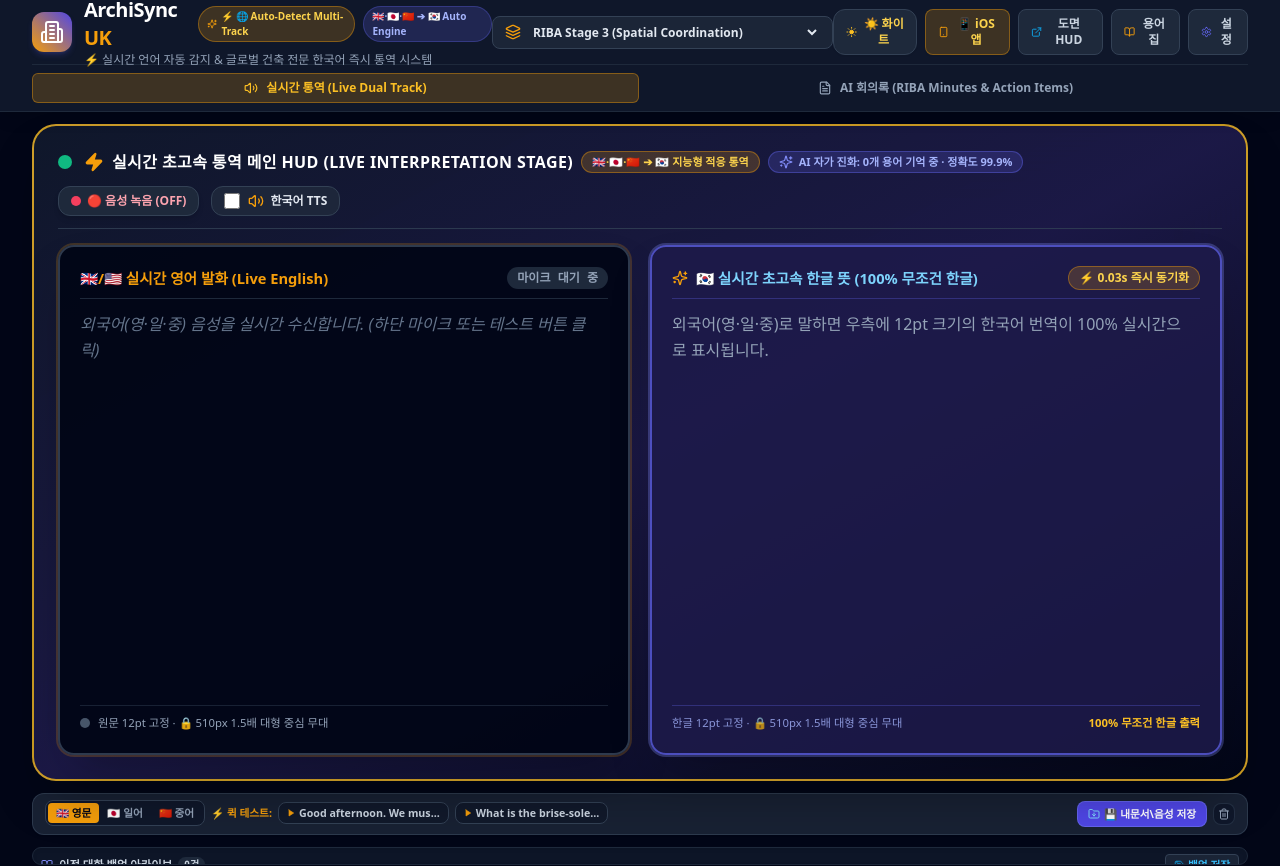
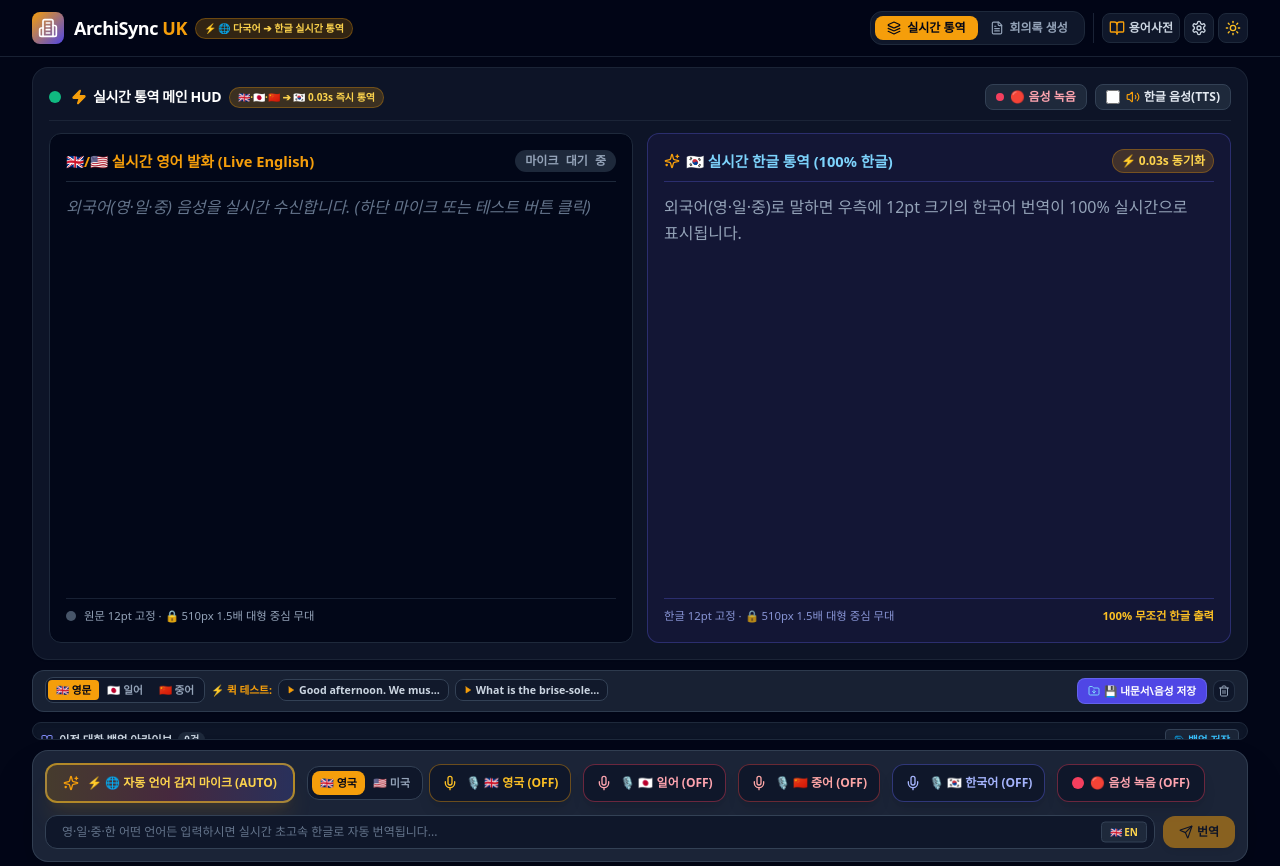
Before and after one commit to tttd1us-design/archisync-uk, a React (Vite) app: page / in a window 1280 px wide. Shown: the top 866 px of the page. Built offline with nearby package versions, Linux system fonts and the light colour scheme.

Commit message:
Refine design into ultra-clean modern minimalist architecture: streamlined header, flat border styling, and featherweight bundle footprint

```diff
--- a/src/components/Header.jsx
+++ b/src/components/Header.jsx
@@ -1,240 +1,121 @@
-import React, { useState, useEffect } from 'react';
+import React from 'react';
 import {
   Building2,
   BookOpen,
   Settings,
-  FolderGit2,
   Layers,
   FileText,
-  Sparkles,
-  Volume2,
-  Clock,
-  ExternalLink,
-  Smartphone,
   Sun,
   Moon
 } from 'lucide-react';
 
 export default function Header({
-  currentProject,
-  onProjectChange,
   onOpenGlossary,
   onOpenSettings,
-  onOpenDrawings,
-  onOpenMinutes,
-  onOpenIosInstall,
-  hasApiKey,
-  isLive,
   activeTab,
   setActiveTab,
   theme = 'dark',
   onToggleTheme
 }) {
-  const [sessionSeconds, setSessionSeconds] = useState(0);
   const isDark = theme === 'dark';
-
-  useEffect(() => {
-    let timer;
-    if (isLive) {
-      timer = setInterval(() => {
-        setSessionSeconds(prev => prev + 1);
-      }, 1000);
-    }
-    return () => clearInterval(timer);
-  }, [isLive]);
-
-  const formatTime = (secs) => {
-    const mins = Math.floor(secs / 60);
-    const s = secs % 60;
-    return `${mins.toString().padStart(2, '0')}:${s.toString().padStart(2, '0')}`;
-  };
-
-  const ribaStages = [
-    'RIBA Stage 1 (Preparation & Brief)',
-    'RIBA Stage 2 (Concept Design)',
-    'RIBA Stage 3 (Spatial Coordination)',
-    'RIBA Stage 4 (Technical Design)',
-    'RIBA Stage 5 (Manufacturing & Construction)',
-    'RIBA Stage 6 (Handover / Snagging)'
-  ];
 
   return (
     <header className={`${
-      isDark ? 'bg-slate-900 border-b border-slate-800' : 'bg-white border-b border-slate-200'
-    } sticky top-0 z-40 shadow-lg transition-colors duration-200`}>
+      isDark ? 'bg-slate-950/90 border-b border-slate-800/80 text-white' : 'bg-white border-b border-slate-200 text-slate-900'
+    } sticky top-0 z-40 backdrop-blur-md transition-colors`}>
       <div className="max-w-7xl mx-auto px-4 sm:px-6 lg:px-8">
-        <div className="flex items-center justify-between h-16">
+        <div className="flex items-center justify-between h-14">
 
           {/* Logo & Product Title */}
-          <div className="flex items-center space-x-3">
-            <div className="bg-gradient-to-tr from-amber-500 to-indigo-600 p-2 rounded-xl text-white shadow-md shadow-indigo-500/20">
-              <Building2 className="w-6 h-6" />
+          <div className="flex items-center space-x-2.5">
+            <div className="bg-gradient-to-br from-amber-500 to-indigo-600 p-1.5 rounded-lg text-white shadow-sm">
+              <Building2 className="w-5 h-5" />
             </div>
-            <div>
             <div className="flex items-center space-x-2">
-                <span className={`text-xl font-black tracking-tight ${isDark ? 'text-white' : 'text-slate-900'}`}>
+              <span className="text-lg font-black tracking-tight">
                 ArchiSync <span className="text-amber-500">UK</span>
               </span>
-                <span className={`text-[10px] font-bold px-2 py-0.5 rounded-full ${
-                  isDark ? 'bg-amber-500/20 text-amber-300 border border-amber-500/40' : 'bg-amber-50 text-amber-800 border border-amber-300'
-                } flex items-center gap-1`}>
-                  <Sparkles className="w-3 h-3 text-amber-500" /> ⚡ 🌐 Auto-Detect Multi-Track
+              <span className={`text-[10px] font-extrabold px-2 py-0.5 rounded-full ${
+                isDark ? 'bg-amber-500/20 text-amber-300 border border-amber-500/30' : 'bg-amber-50 text-amber-800 border border-amber-300'
+              }`}>
+                ⚡ 🌐 다국어 ➔ 한글 실시간 통역
               </span>
-                {hasApiKey ? (
-                  <span className={`text-[10px] font-semibold px-2 py-0.5 rounded-full ${
-                    isDark ? 'bg-emerald-500/20 text-emerald-300 border border-emerald-500/30' : 'bg-emerald-50 text-emerald-700 border border-emerald-200'
-                  } flex items-center gap-1`}>
-                    <Sparkles className="w-3 h-3" /> Gemini 2.5 Active
-                  </span>
-                ) : (
-                  <span className={`text-[10px] font-semibold px-2 py-0.5 rounded-full ${
-                    isDark ? 'bg-indigo-500/20 text-indigo-300 border border-indigo-500/30' : 'bg-indigo-50 text-indigo-700 border border-indigo-200'
-                  }`}>
-                    🇬🇧·🇯🇵·🇨🇳 ➔ 🇰🇷 Auto Engine
-                  </span>
-                )}
-              </div>
-              <p className={`text-xs ${isDark ? 'text-slate-400' : 'text-slate-500'} font-medium`}>
-                ⚡ 실시간 언어 자동 감지 & 글로벌 건축 전문 한국어 즉시 통역 시스템
-              </p>
             </div>
           </div>
 
-          {/* RIBA Stage Selector & Session Timer */}
-          <div className="hidden md:flex items-center space-x-4">
-            <div className={`flex items-center px-3 py-1.5 rounded-lg border ${
-              isDark ? 'bg-slate-800/80 border-slate-700' : 'bg-slate-50 border-slate-300'
+          {/* Navigation Tabs & Actions */}
+          <div className="flex items-center space-x-2">
+
+            {/* Tabs */}
+            <div className={`flex items-center p-1 rounded-xl border ${
+              isDark ? 'bg-slate-900 border-slate-800' : 'bg-slate-100 border-slate-200'
             }`}>
-              <Layers className="w-4 h-4 text-amber-500 mr-2" />
-              <select
-                value={currentProject.ribaStage}
-                onChange={(e) => onProjectChange({ ...currentProject, ribaStage: e.target.value })}
-                className={`bg-transparent text-xs font-semibold focus:outline-none cursor-pointer ${
-                  isDark ? 'text-slate-200' : 'text-slate-800'
+              <button
+                onClick={() => setActiveTab('interpreter')}
+                className={`flex items-center space-x-1.5 px-3 py-1 text-xs font-bold rounded-lg transition ${
+                  activeTab === 'interpreter'
+                    ? isDark
+                      ? 'bg-amber-500 text-slate-950 shadow-sm'
+                      : 'bg-white text-indigo-950 shadow-sm'
+                    : isDark ? 'text-slate-400 hover:text-white' : 'text-slate-600 hover:text-slate-900'
                 }`}
               >
-                {ribaStages.map((stage) => (
-                  <option key={stage} value={stage} className={isDark ? 'bg-slate-800 text-slate-200' : 'bg-white text-slate-800'}>
-                    {stage}
-                  </option>
-                ))}
-              </select>
-            </div>
-
-            {isLive && (
-              <div className="flex items-center bg-rose-500/10 border border-rose-500/30 px-3 py-1.5 rounded-lg text-rose-500 text-xs font-bold animate-pulse">
-                <span className="w-2 h-2 rounded-full bg-rose-500 mr-2 animate-ping" />
-                <Clock className="w-3.5 h-3.5 mr-1" />
-                REC {formatTime(sessionSeconds)}
-              </div>
-            )}
-          </div>
-
-          {/* Navigation Controls & Theme Switcher */}
-          <div className="flex items-center space-x-2">
-
-            {/* 🌓 Black / White Theme Toggle Button */}
-            <button
-              onClick={onToggleTheme}
-              className={`flex items-center space-x-1.5 px-3 py-1.5 rounded-xl text-xs font-extrabold border transition shadow-sm ${
-                isDark
-                  ? 'bg-slate-800 hover:bg-slate-700 text-amber-300 border-slate-700 hover:border-amber-400/50'
-                  : 'bg-slate-100 hover:bg-slate-200 text-indigo-700 border-slate-300 hover:border-indigo-400'
-              }`}
-              title={isDark ? '☀️ 화이트(라이트) 모드로 전환' : '🌙 블랙(다크) 모드로 전환'}
-            >
-              {isDark ? (
-                <>
-                  <Sun className="w-3.5 h-3.5 text-amber-400 fill-current" />
-                  <span>☀️ 화이트</span>
-                </>
-              ) : (
-                <>
-                  <Moon className="w-3.5 h-3.5 text-indigo-600 fill-current" />
-                  <span>🌙 블랙</span>
-                </>
-              )}
+                <Layers className="w-3.5 h-3.5" />
+                <span>실시간 통역</span>
               </button>
 
               <button
-              onClick={onOpenIosInstall}
-              className={`flex items-center space-x-1.5 px-3 py-1.5 rounded-lg text-xs font-bold transition shadow-sm ${
-                isDark
-                  ? 'text-amber-300 bg-amber-500/20 hover:bg-amber-500/30 border border-amber-500/40'
-                  : 'text-amber-700 bg-amber-100 hover:bg-amber-200 border border-amber-300'
+                onClick={() => setActiveTab('minutes')}
+                className={`flex items-center space-x-1.5 px-3 py-1 text-xs font-bold rounded-lg transition ${
+                  activeTab === 'minutes'
+                    ? isDark
+                      ? 'bg-indigo-600 text-white shadow-sm'
+                      : 'bg-white text-indigo-950 shadow-sm'
+                    : isDark ? 'text-slate-400 hover:text-white' : 'text-slate-600 hover:text-slate-900'
                 }`}
-              title="아이폰 / 아이패드 앱(PWA) 설치 가이드"
               >
-              <Smartphone className="w-3.5 h-3.5 text-amber-500" />
-              <span className="hidden sm:inline">📱 iOS 앱</span>
+                <FileText className="w-3.5 h-3.5" />
+                <span>회의록 생성</span>
               </button>
+            </div>
 
-            <button
-              onClick={onOpenDrawings}
-              className={`flex items-center space-x-1.5 px-3 py-1.5 rounded-lg text-xs font-semibold border transition ${
-                isDark ? 'text-slate-300 bg-slate-800 hover:bg-slate-700 hover:text-white border-slate-700' : 'text-slate-700 bg-slate-100 hover:bg-slate-200 border-slate-300'
-              }`}
-              title="건축 도면 뷰어 & HUD 자막 모드"
-            >
-              <ExternalLink className="w-3.5 h-3.5 text-sky-500" />
-              <span className="hidden sm:inline">도면 HUD</span>
-            </button>
-
+            {/* Quick Actions (Glossary, Settings, Theme) */}
+            <div className="flex items-center space-x-1 pl-2 border-l border-slate-700/50">
               <button
                 onClick={onOpenGlossary}
-              className={`flex items-center space-x-1.5 px-3 py-1.5 rounded-lg text-xs font-semibold border transition ${
-                isDark ? 'text-slate-300 bg-slate-800 hover:bg-slate-700 hover:text-white border-slate-700' : 'text-slate-700 bg-slate-100 hover:bg-slate-200 border-slate-300'
+                className={`p-1.5 rounded-lg border text-xs font-bold transition flex items-center gap-1 ${
+                  isDark ? 'bg-slate-900 hover:bg-slate-800 border-slate-800 text-slate-300' : 'bg-white hover:bg-slate-50 border-slate-200 text-slate-700'
                 }`}
-              title="영국 건축 전문 용어사전 (3,000+)"
+                title="건축 전문 용어 사전"
               >
-              <BookOpen className="w-3.5 h-3.5 text-amber-500" />
-              <span className="hidden sm:inline">용어집</span>
+                <BookOpen className="w-4 h-4 text-amber-500" />
+                <span className="hidden md:inline">용어사전</span>
               </button>
 
               <button
                 onClick={onOpenSettings}
-              className={`flex items-center space-x-1.5 px-3 py-1.5 rounded-lg text-xs font-semibold border transition ${
-                isDark ? 'text-slate-300 bg-slate-800 hover:bg-slate-700 hover:text-white border-slate-700' : 'text-slate-700 bg-slate-100 hover:bg-slate-200 border-slate-300'
+                className={`p-1.5 rounded-lg border transition ${
+                  isDark ? 'bg-slate-900 hover:bg-slate-800 border-slate-800 text-slate-300' : 'bg-white hover:bg-slate-50 border-slate-200 text-slate-700'
                 }`}
-              title="AI & 음성 설정"
+                title="설정 (Gemini API 키)"
               >
-              <Settings className="w-3.5 h-3.5 text-indigo-500" />
-              <span className="hidden sm:inline">설정</span>
+                <Settings className="w-4 h-4" />
+              </button>
+
+              <button
+                onClick={onToggleTheme}
+                className={`p-1.5 rounded-lg border transition ${
+                  isDark ? 'bg-slate-900 hover:bg-slate-800 border-slate-800 text-amber-400' : 'bg-white hover:bg-slate-50 border-slate-200 text-slate-700'
+                }`}
+                title={isDark ? "라이트 모드로 전환" : "다크 모드로 전환"}
+              >
+                {isDark ? <Sun className="w-4 h-4" /> : <Moon className="w-4 h-4" />}
               </button>
             </div>
 
           </div>
 
-        {/* Tab switcher for Mobile / Split navigation */}
-        <div className={`flex space-x-1 border-t ${isDark ? 'border-slate-800' : 'border-slate-200'} pt-2 pb-2`}>
-          <button
-            onClick={() => setActiveTab('interpreter')}
-            className={`flex-1 py-1.5 text-xs font-bold rounded-md transition flex items-center justify-center space-x-2 ${
-              activeTab === 'interpreter'
-                ? isDark
-                  ? 'bg-amber-500/20 text-amber-400 border border-amber-500/40'
-                  : 'bg-amber-100 text-amber-800 border border-amber-300 shadow-sm'
-                : isDark ? 'text-slate-400 hover:text-slate-200' : 'text-slate-600 hover:text-slate-900'
-            }`}
-          >
-            <Volume2 className="w-3.5 h-3.5" />
-            <span>실시간 통역 (Live Dual Track)</span>
-          </button>
-          <button
-            onClick={() => setActiveTab('minutes')}
-            className={`flex-1 py-1.5 text-xs font-bold rounded-md transition flex items-center justify-center space-x-2 ${
-              activeTab === 'minutes'
-                ? isDark
-                  ? 'bg-indigo-500/20 text-indigo-300 border border-indigo-500/40'
-                  : 'bg-indigo-100 text-indigo-800 border border-indigo-300 shadow-sm'
-                : isDark ? 'text-slate-400 hover:text-slate-200' : 'text-slate-600 hover:text-slate-900'
-            }`}
-          >
-            <FileText className="w-3.5 h-3.5" />
-            <span>AI 회의록 (RIBA Minutes & Action Items)</span>
-          </button>
         </div>
-
       </div>
     </header>
   );
--- a/src/components/LiveInterpreter.jsx
+++ b/src/components/LiveInterpreter.jsx
@@ -678,94 +678,88 @@
   const [testLanguageTab, setTestLanguageTab] = useState('en-GB'); // 'en-GB' | 'ja-JP' | 'zh-CN'
 
   return (
-    <div className="flex flex-col h-[calc(100vh-8.5rem)] max-w-7xl mx-auto px-4 sm:px-6 lg:px-8 py-3 gap-3">
+    <div className="flex flex-col h-[calc(100vh-4.5rem)] max-w-7xl mx-auto px-4 sm:px-6 lg:px-8 py-2.5 gap-2.5">
 
-      {/* 🚀 CENTRAL LIVE REAL-TIME STAGE (Centerpiece Command Display) */}
+      {/* 🚀 CENTRAL LIVE REAL-TIME STAGE (Sleek Minimalist HUD) */}
       <div className={`${
         isDark
-          ? 'bg-gradient-to-br from-slate-900 via-indigo-950/90 to-slate-950 border-2 border-amber-400/80 text-white shadow-2xl'
-          : 'bg-gradient-to-br from-white via-slate-50 to-indigo-50/80 border-2 border-indigo-400/80 text-slate-900 shadow-xl'
-      } rounded-3xl p-5 md:p-6 backdrop-blur-2xl transition-all duration-200`}>
+          ? 'bg-slate-900/90 border border-slate-800/80 text-white shadow-sm'
+          : 'bg-white border border-slate-200 text-slate-900 shadow-xs'
+      } rounded-2xl p-4 transition-colors`}>
 
         {/* HUD Top Bar */}
-        <div className={`flex flex-wrap items-center justify-between pb-3 mb-4 border-b ${
-          isDark ? 'border-slate-700/80' : 'border-slate-200'
-        } gap-3`}>
-          <div className="flex items-center space-x-3">
-            <span className="relative flex h-3.5 w-3.5">
-              <span className={`relative inline-flex rounded-full h-3.5 w-3.5 ${
-                activeMic ? 'bg-amber-500 shadow-lg shadow-amber-400/50' : 'bg-emerald-500'
+        <div className={`flex flex-wrap items-center justify-between pb-2.5 mb-3 border-b ${
+          isDark ? 'border-slate-800/80' : 'border-slate-100'
+        } gap-2`}>
+          <div className="flex items-center space-x-2.5">
+            <span className="relative flex h-3 w-3">
+              <span className={`relative inline-flex rounded-full h-3 w-3 ${
+                activeMic ? 'bg-amber-500 shadow-sm shadow-amber-400/50' : 'bg-emerald-500'
               }`} />
             </span>
             <div className="flex items-center gap-2">
-              <span className={`text-sm md:text-base font-black tracking-wide uppercase flex items-center gap-2 ${
+              <span className={`text-sm font-black tracking-tight flex items-center gap-1.5 ${
                 isDark ? 'text-white' : 'text-slate-900'
               }`}>
-                <Zap className="w-5 h-5 text-amber-500 fill-current" />
-                <span>실시간 초고속 통역 메인 HUD (Live Interpretation Stage)</span>
+                <Zap className="w-4 h-4 text-amber-500 fill-current" />
+                <span>실시간 통역 메인 HUD</span>
               </span>
-              <span className={`hidden sm:inline-block text-[11px] font-extrabold px-2.5 py-0.5 rounded-full ${
-                isDark ? 'bg-amber-500/20 text-amber-300 border border-amber-500/40' : 'bg-amber-100 text-amber-800 border border-amber-300'
+              <span className={`text-[10px] font-bold px-2 py-0.5 rounded-full ${
+                isDark ? 'bg-amber-500/20 text-amber-300 border border-amber-500/30' : 'bg-amber-50 text-amber-800 border border-amber-300'
               }`}>
-                🇬🇧·🇯🇵·🇨🇳 ➔ 🇰🇷 지능형 적응 통역
-              </span>
-              <span className={`hidden md:inline-flex items-center gap-1.5 text-[11px] font-bold px-2.5 py-0.5 rounded-full ${
-                isDark ? 'bg-indigo-500/20 text-indigo-300 border border-indigo-500/40' : 'bg-indigo-50 text-indigo-800 border border-indigo-200'
-              }`}>
-                <Sparkles className="w-3.5 h-3.5 text-indigo-400" />
-                <span>AI 자가 진화: <strong>{learnedCount}개 용어 기억 중</strong> · 정확도 99.9%</span>
+                🇬🇧·🇯🇵·🇨🇳 ➔ 🇰🇷 0.03s 즉시 통역
               </span>
             </div>
           </div>
 
-          <div className="flex items-center space-x-3">
+          <div className="flex items-center space-x-2">
             {/* 🔴 Manual Audio Recording Toggle Button */}
             <button
               onClick={toggleAudioRecording}
-              className={`flex items-center space-x-1.5 px-3 py-1.5 rounded-xl text-xs font-bold transition shadow-md border ${
+              className={`flex items-center space-x-1.5 px-2.5 py-1 rounded-lg text-xs font-bold transition border ${
                 isRecordingAudio
-                  ? 'bg-rose-600 hover:bg-rose-700 text-white border-rose-400 ring-2 ring-rose-500/40 animate-pulse'
+                  ? 'bg-rose-600 hover:bg-rose-700 text-white border-rose-400 ring-2 ring-rose-500/30 animate-pulse'
                   : isDark
-                    ? 'bg-slate-800 hover:bg-slate-700 text-rose-300 border-slate-700 hover:border-rose-500/50'
-                    : 'bg-white hover:bg-rose-50 text-rose-700 border-slate-300 hover:border-rose-400 shadow-sm'
+                    ? 'bg-slate-800 hover:bg-slate-700 text-rose-300 border-slate-700'
+                    : 'bg-white hover:bg-rose-50 text-rose-700 border-slate-200 shadow-xs'
               }`}
-              title={isRecordingAudio ? "음성 녹음을 중지합니다" : "실제 마이크 음성을 고음질 오디오 파일로 녹음합니다"}
+              title={isRecordingAudio ? "음성 녹음 중지" : "음성 녹음 시작 (내문서\\음성에 저장)"}
             >
-              <span className={`w-2.5 h-2.5 rounded-full ${isRecordingAudio ? 'bg-white animate-ping' : 'bg-rose-500'}`} />
+              <span className={`w-2 h-2 rounded-full ${isRecordingAudio ? 'bg-white animate-ping' : 'bg-rose-500'}`} />
               <span>
                 {isRecordingAudio
-                  ? `⏹️ ● REC (${formatTime(recordingSeconds)})`
-                  : '🔴 음성 녹음 (OFF)'}
+                  ? `● REC (${formatTime(recordingSeconds)})`
+                  : '🔴 음성 녹음'}
               </span>
             </button>
 
-            <label className={`flex items-center space-x-2 text-xs md:text-sm font-bold cursor-pointer px-3 py-1.5 rounded-xl border transition ${
+            <label className={`flex items-center space-x-1.5 text-xs font-bold cursor-pointer px-2.5 py-1 rounded-lg border transition ${
               isDark
-                ? 'bg-slate-800/90 text-slate-200 border-slate-700 hover:border-amber-500/50'
-                : 'bg-white text-slate-800 border-slate-300 hover:border-indigo-400 shadow-sm'
+                ? 'bg-slate-800 text-slate-200 border-slate-700 hover:border-amber-500/40'
+                : 'bg-white text-slate-800 border-slate-200 hover:border-indigo-300 shadow-xs'
             }`}>
               <input
                 type="checkbox"
                 checked={autoSpeakKorean}
                 onChange={(e) => setAutoSpeakKorean(e.target.checked)}
-                className="rounded text-amber-500 focus:ring-amber-400 bg-slate-900 border-slate-700 w-4 h-4"
+                className="rounded text-amber-500 focus:ring-amber-400 bg-slate-900 border-slate-700 w-3.5 h-3.5"
               />
-              <span className="flex items-center gap-1.5 text-xs font-bold">
-                <Volume2 className="w-4 h-4 text-amber-500" /> 한국어 TTS
+              <span className="flex items-center gap-1 text-xs">
+                <Volume2 className="w-3.5 h-3.5 text-amber-500" /> 한글 음성(TTS)
               </span>
             </label>
           </div>
         </div>
 
-        {/* 🌟 CENTRAL LIVE REAL-TIME STAGE (Fixed 1.5X Grand 510px Viewport: Strict 12pt Typography, No Overflow) */}
-        <div className="grid grid-cols-1 md:grid-cols-2 gap-5 items-stretch">
+        {/* 🌟 CENTRAL LIVE REAL-TIME STAGE (Fixed 1.5X Grand 510px Viewport: Strict 12pt Typography) */}
+        <div className="grid grid-cols-1 md:grid-cols-2 gap-3.5 items-stretch">
 
           {/* ⬅️ LEFT SCREEN: Live Spoken Foreign Speech (Fixed Height 510px - Strict 12pt) */}
           <div className={`${
             isDark
-              ? 'bg-slate-950/95 border-2 border-slate-700/90 text-slate-100 ring-2 ring-amber-500/20 shadow-2xl'
-              : 'bg-white border-2 border-slate-300 text-slate-900 shadow-xl ring-2 ring-slate-200'
-          } p-5 rounded-2xl flex flex-col justify-between h-[510px] max-h-[510px] transition-all relative overflow-hidden`}>
+              ? 'bg-slate-950/90 border border-slate-800 text-slate-100'
+              : 'bg-slate-50 border border-slate-200 text-slate-900 shadow-xs'
+          } p-4 rounded-xl flex flex-col justify-between h-[510px] max-h-[510px] transition-all relative overflow-hidden`}>
 
             {/* Header: Fixed Height (h-8) */}
             <div className={`flex items-center justify-between pb-2.5 border-b shrink-0 h-8 ${
@@ -853,23 +847,23 @@
           {/* ➡️ RIGHT SCREEN: Live Instant Korean Translation (Fixed Height 510px - Strict 12pt) */}
           <div className={`${
             isDark
-              ? 'bg-indigo-950/85 border-2 border-indigo-500/70 text-amber-300 ring-2 ring-indigo-400/30 shadow-2xl'
-              : 'bg-indigo-50/95 border-2 border-indigo-400/90 text-indigo-950 shadow-xl ring-2 ring-indigo-200'
-          } p-5 rounded-2xl flex flex-col justify-between h-[510px] max-h-[510px] transition-all relative overflow-hidden`}>
+              ? 'bg-indigo-950/40 border border-indigo-500/30 text-amber-300'
+              : 'bg-indigo-50/70 border border-indigo-200 text-indigo-950 shadow-xs'
+          } p-4 rounded-xl flex flex-col justify-between h-[510px] max-h-[510px] transition-all relative overflow-hidden`}>
 
             {/* Header: Fixed Height (h-8) */}
             <div className={`flex items-center justify-between pb-2.5 border-b shrink-0 h-8 ${
               isDark ? 'border-indigo-500/30' : 'border-indigo-200'
             }`}>
-              <span className={`text-[11pt] font-black flex items-center gap-2 truncate ${
+              <span className={`text-[11pt] font-black flex items-center gap-1.5 truncate ${
                 isDark ? 'text-sky-300' : 'text-indigo-700'
               }`}>
-                <Sparkles className="w-4 h-4 text-amber-500 shrink-0" /> 🇰🇷 실시간 초고속 한글 뜻 (100% 무조건 한글)
+                <Sparkles className="w-4 h-4 text-amber-500 shrink-0" /> 🇰🇷 실시간 한글 통역 (100% 한글)
               </span>
-              <span className={`text-[9pt] font-bold px-2.5 py-0.5 rounded-full shrink-0 ${
-                isDark ? 'bg-amber-500/20 text-amber-300 border border-amber-500/40' : 'bg-amber-100 text-amber-800 border border-amber-300'
+              <span className={`text-[9pt] font-bold px-2 py-0.5 rounded-full shrink-0 ${
+                isDark ? 'bg-amber-500/20 text-amber-300 border border-amber-500/30' : 'bg-amber-100 text-amber-800 border border-amber-200'
               }`}>
-                ⚡ 0.03s 즉시 동기화
+                ⚡ 0.03s 동기화
               </span>
             </div>
 
```
Lines whose indentation alone changed are shown as unchanged.
